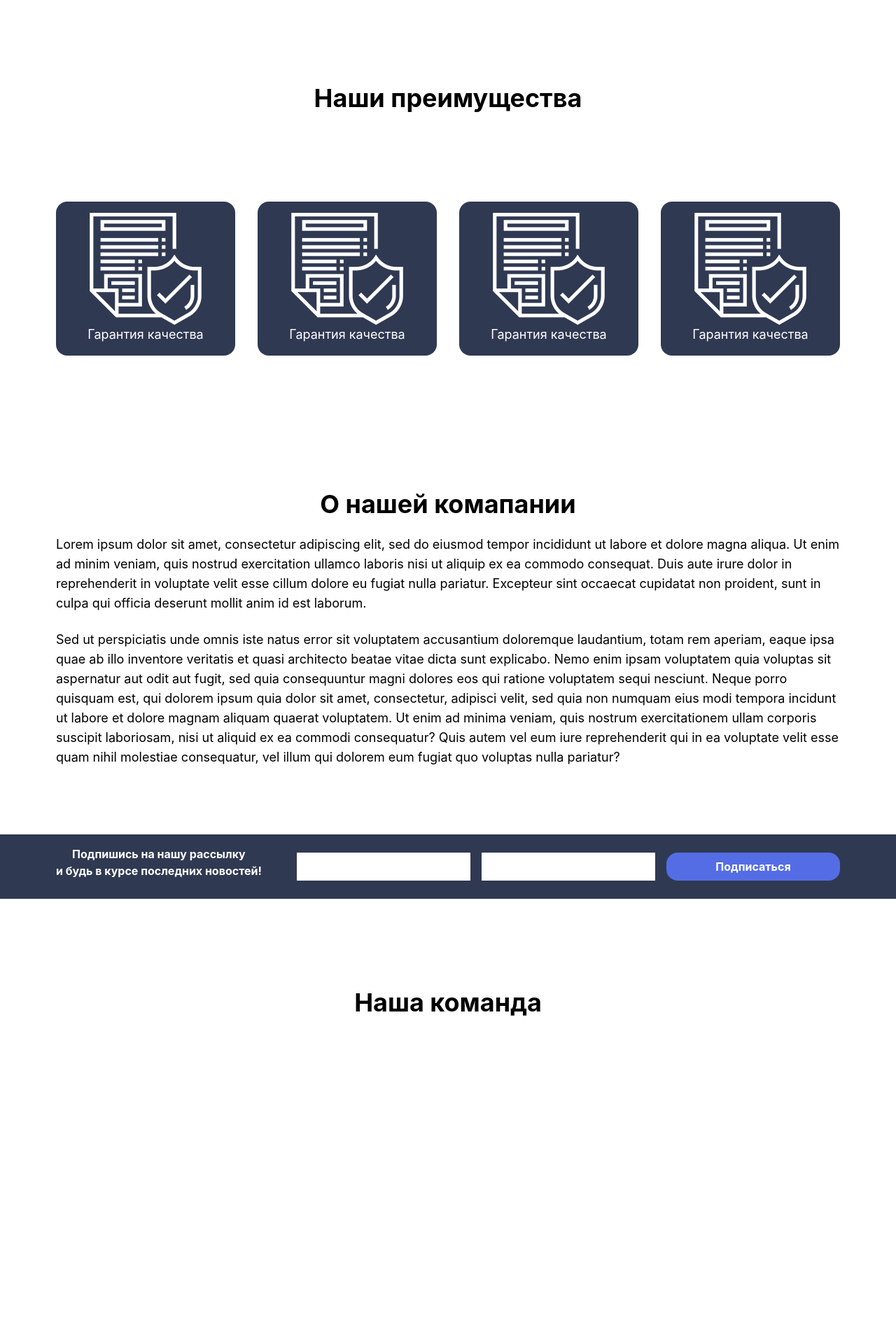
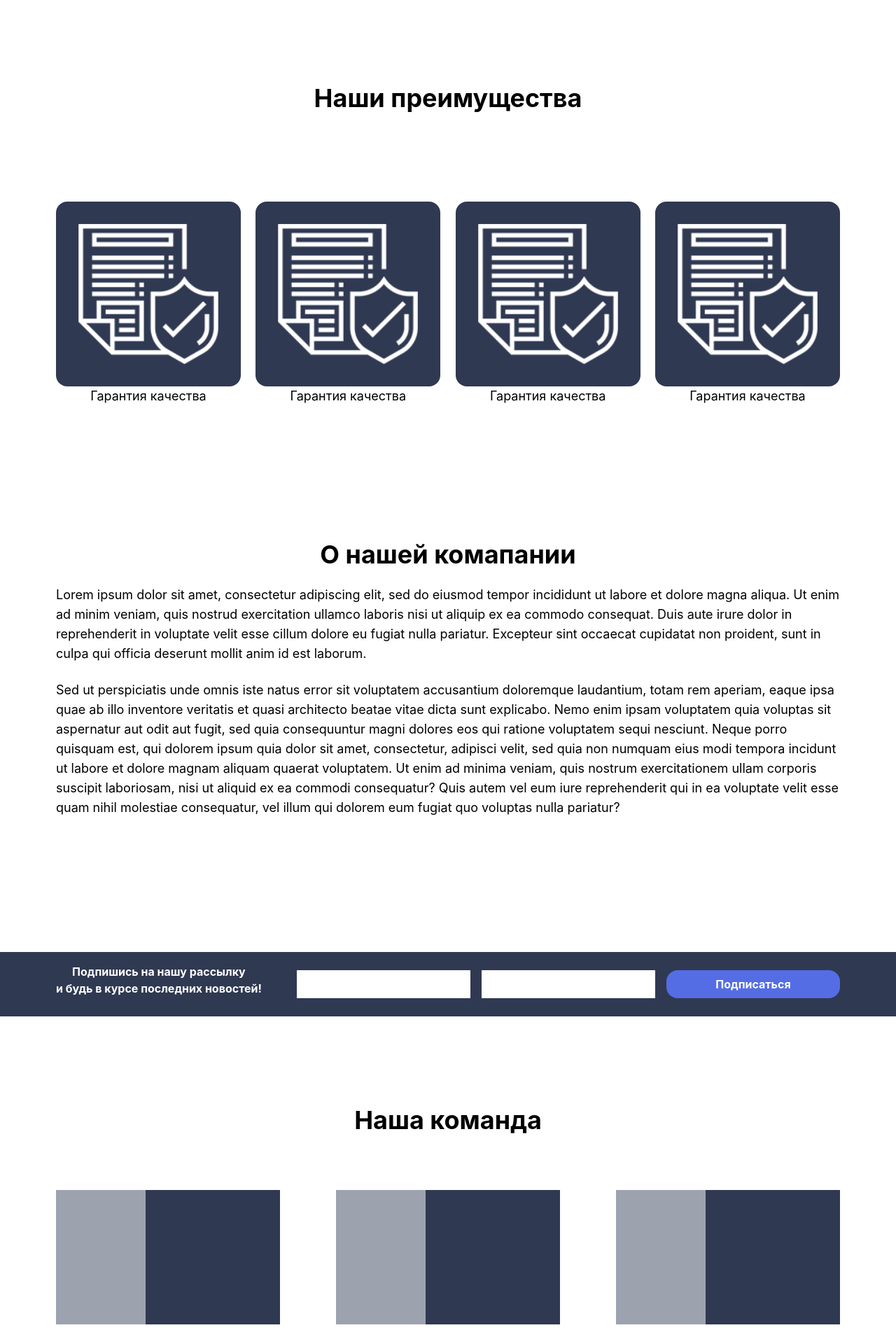
Before and after one commit to zvshka/fantastic-waffle, a Next.js app: page / in a window 1280 px wide. Shown: the part 840-2760 px from the top of the page at 70% size. Built offline with nearby package versions, Linux system fonts and the light colour scheme.

Commit message:
done main page

```diff
--- a/components/Home/AdvantagesCard.js
+++ b/components/Home/AdvantagesCard.js
@@ -3,9 +3,11 @@ import Image from "next/image";
 const AdvantagesCard = ({image, text}) => {
     return (
         <>
-            <div className="bg-primary w-[16rem] flex items-center flex-col p-4 rounded-2xl">
-                <Image src={image} width={160} height={160} alt={""}/>
-                <p className="text-center text-lg text-white">{text}</p>
+            <div className="flex flex-col">
+                <div className="bg-primary flex p-8 rounded-2xl">
+                    <Image src={image} width={200} height={200} alt={""}/>
+                </div>
+                <p className="text-center text-lg">{text}</p>
             </div>
         </>
     )
--- a/components/Home/LanguageCard.js
+++ b/components/Home/LanguageCard.js
@@ -4,8 +4,8 @@ export const LanguageCard = ({image, text}) => {
     return (
         <>
             <div className="flex flex-col">
-                <div className="bg-primary flex p-10 rounded-2xl">
-                    <Image src={image} width={150} height={150} alt={""}/>
+                <div className="bg-primary flex p-8 rounded-2xl">
+                    <Image src={image} width={160} height={160} alt={""}/>
                 </div>
                 <p className="text-center text-lg">{text}</p>
             </div>
--- a/components/Home/NavLink.js
+++ b/components/Home/NavLink.js
@@ -9,7 +9,7 @@ const NavLink = ({href, children, mobile = false, button = false}) => {
                     <Button>{children}</Button> : children
                 }
             </a> :
-            <a className={`${button ? "" : "py-5 px-3"} text-white`}>
+            <a className={`${button ? "py-2" : "py-5 px-3"} text-white`}>
                 {button ?
                     <Button>{children}</Button> : children
                 }
--- a/components/Home/Navbar.js
+++ b/components/Home/Navbar.js
@@ -18,7 +18,7 @@ const Navbar = () => {
             <div className="flex justify-between">
 
                 <div className="flex space-x-4">
-                    <a href="#" className="flex items-center py-2 text-white hover:text-gray-900">
+                    <a href="#" className="flex items-center py-2 text-white">
                         <span className="text-xl font-bold">Fantastic Waffle</span>
                     </a>
                 </div>
--- a/components/Home/TeamCard.js
+++ b/components/Home/TeamCard.js
@@ -1,5 +1,12 @@
 export const TeamCard = () => {
     return <>
+        <div className="bg-primary w-80 h-48">
+            <div className="bg-gray-400 w-2/5 h-full">
 
+            </div>
+            <div>
+
+            </div>
+        </div>
     </>
 }
--- a/pages/index.js
+++ b/pages/index.js
@@ -1,8 +1,16 @@
 import Navbar from "../components/Home/Navbar";
 import Footer from "../components/Home/Footer";
 import warranty from "../public/warranty.png"
+import jsImage from "../public/js.png"
+import csImage from "../public/cs.png"
+import cssImage from "../public/css.png"
+import htmlImage from "../public/html.png"
+import reactImage from "../public/react.png"
+import nextImage from "../public/nextjs.png"
 import AdvantagesCard from "../components/Home/AdvantagesCard";
 import Button from "../components/Home/Button";
+import {TeamCard} from "../components/Home/TeamCard";
+import {LanguageCard} from "../components/Home/LanguageCard";
 
 export default function Home() {
     return (
@@ -21,16 +29,18 @@ export default function Home() {
                     </div>
                 </section>
                 <section id="advantages" className="pt-40 mb-8">
+                    <div className="max-w-6xl px-4 mx-auto">
                         <h2 className="text-center text-4xl font-bold">Наши преимущества</h2>
-                    <div className="flex justify-center gap-8 mt-32">
+                        <div className="flex justify-between mt-32">
                             <AdvantagesCard text={"Гарантия качества"} image={warranty}/>
                             <AdvantagesCard text={"Гарантия качества"} image={warranty}/>
                             <AdvantagesCard text={"Гарантия качества"} image={warranty}/>
                             <AdvantagesCard text={"Гарантия качества"} image={warranty}/>
                         </div>
+                    </div>
                 </section>
                 {/*<div className="spacer wave-top"/>*/}
-                <section id="about" className="pt-40 mb-24">
+                <section id="about" className="pt-40 mb-48">
                     {/*<div className="spacer wave-bottom"/>*/}
                     <div className="max-w-6xl px-4 mx-auto">
                         <h2 className="text-center text-4xl font-bold">О нашей комапании</h2>
@@ -79,10 +89,38 @@ export default function Home() {
                     {/*<div className="spacer wave-bottom"/>*/}
                 </section>
                 <section id="team" className="pt-32">
+                    <div className="max-w-6xl px-4 mx-auto">
                         <h2 className="text-center text-4xl font-bold">Наша команда</h2>
+                        <div className="flex items-center justify-between pt-20">
+                            <TeamCard/>
+                            <TeamCard/>
+                            <TeamCard/>
+                        </div>
+                        <div className="flex items-center justify-between pt-20">
+                            <TeamCard/>
+                            <TeamCard/>
+                            <TeamCard/>
+                        </div>
+                    </div>
                 </section>
-                <section id="catalog" className="h-screen">
-
+                <section id="catalog" className="py-32 min-h-screen">
+                    <div className="max-w-6xl px-4 mx-auto">
+                        <h2 className="text-center text-4xl font-bold">Доступные языки и фреймворки</h2>
+                        <div>
+                            <h3 className="text-3xl my-12">Доступные языки</h3>
+                            <div className="flex gap-16">
+                                <LanguageCard text={"C#"} image={csImage}/>
+                                <LanguageCard text={"HTML"} image={htmlImage}/>
+                                <LanguageCard text={"CSS"} image={cssImage}/>
+                                <LanguageCard text={"JS"} image={jsImage}/>
+                            </div>
+                            <h3 className="text-3xl my-12">Доступные фреймворки</h3>
+                            <div className="flex gap-16">
+                                <LanguageCard text={"React JS"} image={reactImage}/>
+                                <LanguageCard text={"Next JS"} image={nextImage}/>
+                            </div>
+                        </div>
+                    </div>
                 </section>
             </main>
             <Footer/>
--- a/styles/globals.css
+++ b/styles/globals.css
@@ -26,8 +26,9 @@ a {
 .background {
     background-image: url("../public/background.png");
     /* Add the blur effect */
-    filter: blur(8px);
-    -webkit-filter: blur(8px);
+    /*filter: blur(8px);*/
+    /*-webkit-filter: blur(8px);*/
+
 
     /* Center and scale the image nicely */
     background-position: center;
```
Lines whose indentation alone changed are shown as unchanged.
